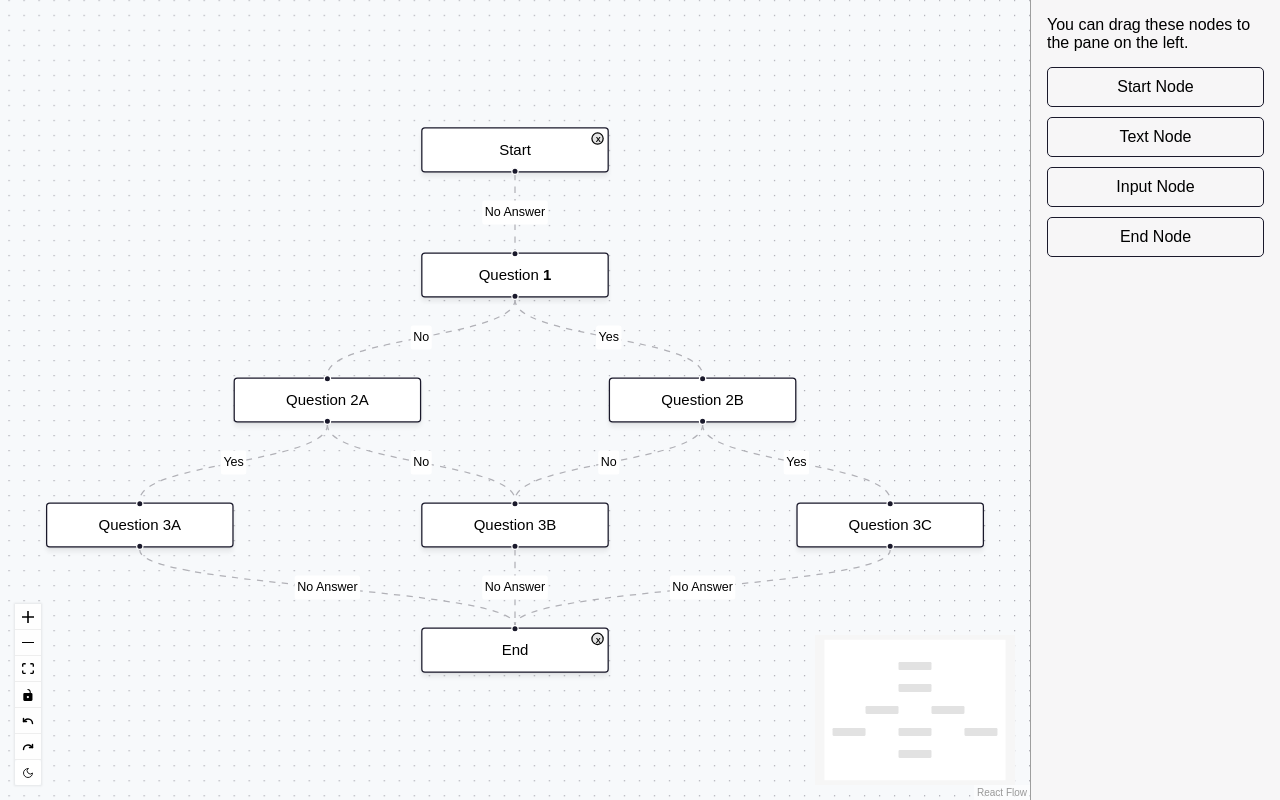
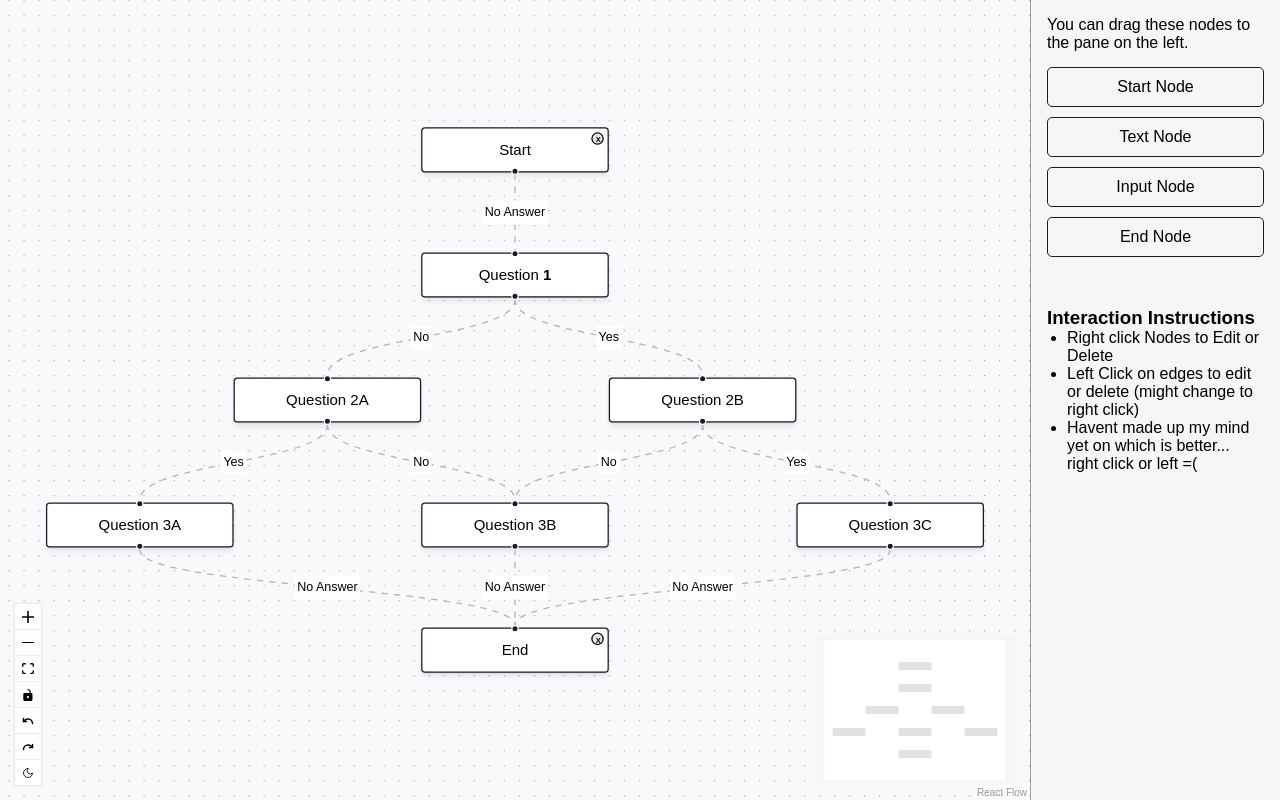
Before and after one commit to Devzio/Quizflow, a React (Vite) app: page / in a window 1280 px wide. Built offline with nearby package versions, Linux system fonts and the light colour scheme.

Commit message:
small updates

```diff
--- a/src/App.tsx
+++ b/src/App.tsx
@@ -135,7 +135,7 @@ const DnDFlow = () => {
       });
 
       const newNode = {
-        id: nanoid(),
+        id: uuidv4(),
         type,
         position,
         data: { label: type === 'text' ? 'New Text' : '' },
--- a/src/components/Sidebar.tsx
+++ b/src/components/Sidebar.tsx
@@ -51,6 +51,12 @@ export function Sidebar({ colorMode }: { colorMode: string }) {
       >
         {colorMode === 'dark' ? <Sun size={12} /> : <Moon size={12} />}
       </button> */}
+      <h3 style={{ marginTop: "50px" }}>Interaction Instructions</h3>
+      <ul style={{ marginLeft: "20px" }}>
+        <li>Right click Nodes to Edit or Delete</li>
+        <li>Left Click on edges to edit or delete (might change to right click)</li>
+        <li>Havent made up my mind yet on which is better... right click or left =(</li>
+      </ul>
     </div>
   );
 }
--- a/src/components/node/TextNode.tsx
+++ b/src/components/node/TextNode.tsx
@@ -85,7 +85,7 @@ export function TextNode({ data, id, selected }: NodeProps<TextNode>) {
 
   useEffect(() => {
     const handleClickOutside = (event: MouseEvent) => {
-      if (modalRef.current && !modalRef.current.contains(event.target as Node)) {
+      if (modalRef.current && event.target instanceof HTMLElement && !modalRef.current.contains(event.target)) {
         handleModalClose();
       }
     };
```
